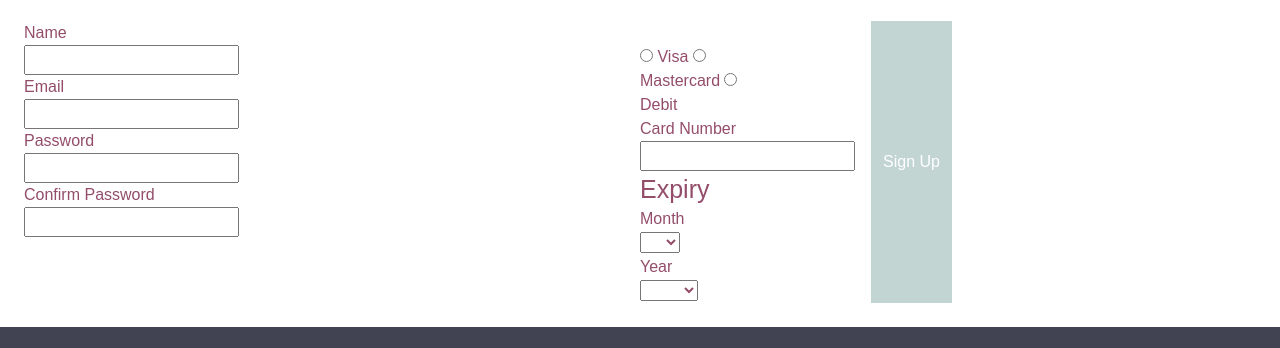
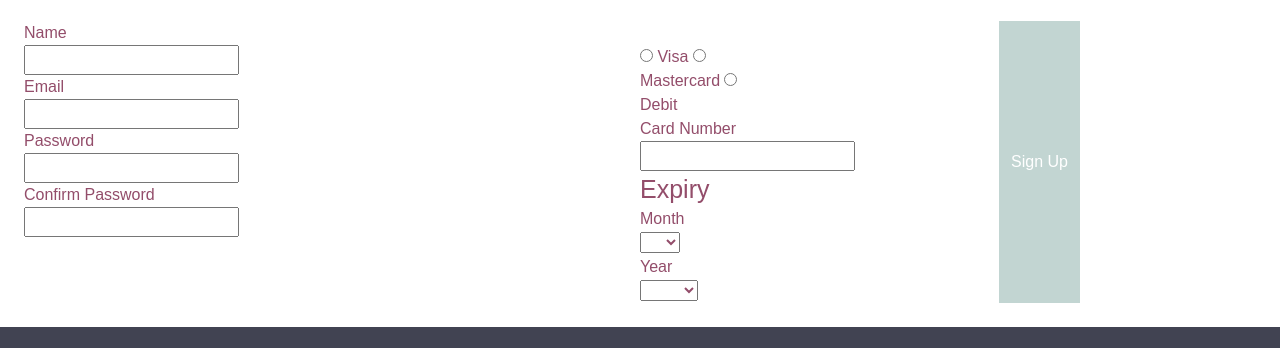
Before and after one commit to erinmilling/dsn1675-saas-website, a plain HTML site: page signup.html in a window 1280 px wide. Shown: the part 367-715 px from the top of the page. Drawn offline with Linux system fonts and the light colour scheme.

Commit message:
Fixed submit button at 60em

```diff
--- a/css/main.css
+++ b/css/main.css
@@ -163,3 +163,9 @@ footer{
 .nav{
 	display: inline-block;
 }
+
+ @media only screen and (min-width: 60em) {
+
+ .submit{
+ 	margin: 0em 10em 0em 8em;
+ }
--- a/signup.html
+++ b/signup.html
@@ -128,7 +128,7 @@
   </fieldset>
 
   <div class="grid pad-l pad-b">
-    <button class="unit unit-xs-1 unit-s-1 unit-m-1 unit-l-1 submit startbutton" type="submit">Sign Up</button>
+    <button class="unit unit-xs-1 unit-s-1 unit-m-1 unit-l-1 submit startbutton text-right" type="submit">Sign Up</button>
   </div>
 
 </form>
```
